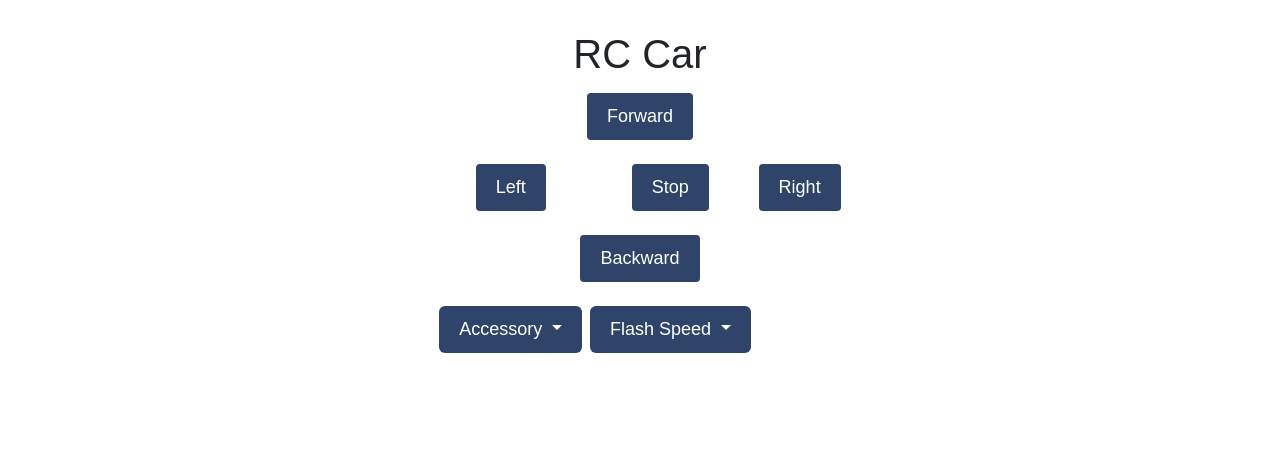
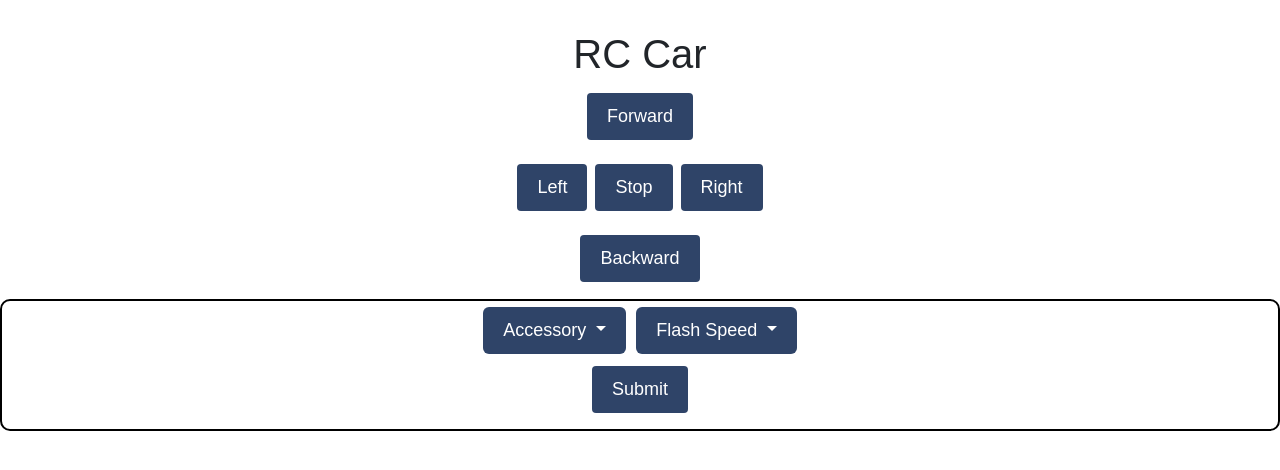
Before and after one commit to KColagiovanni/RC_Car_v1, a Flask app: page / in a window 1280 px wide. Shown: the top 470 px of the page. Run offline with Flask 3, Linux system fonts and the light colour scheme.

Commit message:
Still working on lights functionality.

```diff
--- a/app.py
+++ b/app.py
@@ -43,26 +43,38 @@ def stop():
     mv.stop()
     return render_template('index.html')
 
-
-@app.route('/sequentialFlashing')
-def sequential_flashing():
+@app.route('/lights', methods=['POST', 'GET'])
+def lights():
+    if request.method == 'POST':
+        print('method is POST')
+        print(request.form['flexRadioDefault'])
+    data = request.get_json()
+    print(f'data is: {data["value"]}')
     mv = Movement()
     mv.sequential_flashing(.25)
     return render_template('index.html')
 
-@app.route('/policeLights', methods=['POST'])
-def police_lights():
-    data = request.get_json()
-    print(f'data is: {data["value"]}')
-    mv = Movement()
-    mv.police_lights(.25)
-    return render_template('index.html')
-
-@app.route('/pairedFlashing')
-def paired_flashing():
-    mv = Movement()
-    mv.paired_flashing(.25)
-    return render_template('index.html')
+# @app.route('/sequentialFlashing', methods=['POST', 'GET'])
+# def sequential_flashing():
+#     data = request.get_json()
+#     print(f'data is: {data["value"]}')
+#     mv = Movement()
+#     mv.sequential_flashing(.25)
+#     return render_template('index.html')
+#
+# @app.route('/policeLights', methods=['POST', 'GET'])
+# def police_lights():
+#     data = request.get_json()
+#     print(f'data is: {data["value"]}')
+#     mv = Movement()
+#     mv.police_lights(.25)
+#     return render_template('index.html')
+#
+# @app.route('/pairedFlashing')
+# def paired_flashing():
+#     mv = Movement()
+#     mv.paired_flashing(.25)
+#     return render_template('index.html')
 
 # @app.route('/flashingLights')
 # def flashingLights():
--- a/static/css/main.css
+++ b/static/css/main.css
@@ -0,0 +1,4 @@
+form {
+    border: 2px solid black;
+    border-radius: 10px;
+}
--- a/static/js/main.js
+++ b/static/js/main.js
@@ -34,25 +34,56 @@ function stop(){
 //        .then(data => console.log(data))
 //}
 
-function sequentialFlashing(){
-    var slow = document.getElementById("slowFlashSpeed");
-    var intermediate = document.getElementById("intermediateFlashSpeed");
-    var fast = document.getElementById("fastFlashSpeed");
-    var flashSpeed;
+function flashingLights(){
+//    var sequentialLights = document.getElementById("sequentialFlashingLights")
+//    var flashingPoliceLights = document.getElementById("flashingPoliceLights")
+//    var pairedFlashingLights = document.getElementById("pairedFlashingLights")
+//
+//    var slow = document.getElementById("slowFlashSpeed");
+//    var intermediate = document.getElementById("intermediateFlashSpeed");
+//    var fast = document.getElementById("fastFlashSpeed");
+//    var flashSpeed;
+//
+//    if (slow.checked == true){
+//        flashSpeed = 0.5
+//    } else if (intermediate.checked == true){
+//        flashSpeed = 0.25
+//    } else {
+//        flashSpeed = 0.1
+//    }
+//
+//    if (sequentialLights.checked == true){
+//        sequentialFlashing(flashingSpeed)
+//    } else if (flashingPoliceLights == true){
+//        policeLights(flashingSpeed)
+//    } else {
+//        pairedFlashing(flashingSpeed)
+//    }
+    fetch('/lights')
+        .then(response => response.json)
+        .then(data => console.log(data))
 
-    if (slow.checked == true){
-        flashSpeed = 0.5
-    } else if (intermediate.checked == true){
-        flashSpeed = 0.25
-    } else {
-        flashSpeed = 0.1
-    }
-    response = {'data': flashingSpeed}
+}
+
+function sequentialFlashing(flashSpeed){
+//    var slow = document.getElementById("slowFlashSpeed");
+//    var intermediate = document.getElementById("intermediateFlashSpeed");
+//    var fast = document.getElementById("fastFlashSpeed");
+//    var flashSpeed;
+
+//    if (slow.checked == true){
+//        flashSpeed = 0.5
+//    } else if (intermediate.checked == true){
+//        flashSpeed = 0.25
+//    } else {
+//        flashSpeed = 0.1
+//    }
+//    response = {'data': flashSpeed}
     fetch('/sequentialFlashing')
         .then(response => response.json)
         .then(data => console.log(data))
 
-    console.log("Sequential Flashing Lights")
+    console.log("Sequential Flashing Lights" + flashSpeed)
 }
 
 function policeLights(){
--- a/templates/index.html
+++ b/templates/index.html
@@ -4,6 +4,7 @@
     <title>RC Car</title>
     <meta name="viewport" content="width=device-width, initial-scale=1">
     <link href="https://cdn.jsdelivr.net/npm/bootstrap@5.3.3/dist/css/bootstrap.min.css" rel="stylesheet" integrity="sha384-QWTKZyjpPEjISv5WaRU9OFeRpok6YctnYmDr5pNlyT2bRjXh0JMhjY6hW+ALEwIH" crossorigin="anonymous">
+    <link rel="stylesheet" href="{{ url_for('static', filename='css/main.css') }}">
     <style>
       body { font-family: Arial; text-align: center; margin:0px auto; padding-top: 30px;}
       table { margin-left: auto; margin-right: auto; }
@@ -64,21 +65,45 @@
         </td>
       </tr>
 
-      <tr>
-        <td align="center">
+<!--      <tr>-->
+<!--        <td align="center">-->
+<!--          <div class="dropdown">-->
+<!--            <button onclick="" class="button btn btn-primary dropdown-toggle" type="button" data-bs-toggle="dropdown" aria-expanded="false">-->
+<!--              Accessory-->
+<!--            </button>-->
+<!--            <ul class="dropdown-menu">-->
+<!--              <li><a class="dropdown-item" onclick="sequentialFlashing()">Sequential Flashing</a></li>-->
+<!--              <li><a class="dropdown-item" onclick="policeLights()">Police Lights</a></li>-->
+<!--              <li><a class="dropdown-item" onclick="pairedFlashing()">Paired Flashing</a></li>-->
+<!--            </ul>-->
+<!--          </div>-->
+<!--        </td>-->
+<!--        <td align="center">-->
+<!--          <div class="dropdown">-->
+<!--            <button onclick="" class="button btn btn-primary dropdown-toggle" type="button" data-bs-toggle="dropdown" aria-expanded="false">-->
+<!--              Flash Speed-->
+<!--            </button>-->
+<!--            <ul class="dropdown-menu">-->
+<!--              <li><input class="form-check-input" type="radio" name="flexRadioDefault" id="slowFlashSpeed">Slow</input></li>-->
+<!--              <li><input class="form-check-input" type="radio" name="flexRadioDefault" id="intermediateFlashSpeed" checked>Intermediate</input></li>-->
+<!--              <li><input class="form-check-input" type="radio" name="flexRadioDefault" id="fastFlashSpeed">Fast</input></li>-->
+<!--            </ul>-->
+<!--          </div>-->
+<!--        </td>-->
+<!--      </tr>-->
+
+    </table>
+
+    <form action="/lights" method="POST">
       <div class="dropdown">
         <button onclick="" class="button btn btn-primary dropdown-toggle" type="button" data-bs-toggle="dropdown" aria-expanded="false">
           Accessory
         </button>
         <ul class="dropdown-menu">
-              <li><a class="dropdown-item" onclick="sequentialFlashing()">Sequential Flashing</a></li>
-              <li><a class="dropdown-item" onclick="policeLights()">Police Lights</a></li>
-              <li><a class="dropdown-item" onclick="pairedFlashing()">Paired Flashing</a></li>
+          <li><a class="dropdown-item" id="sequentialFlashingLights">Sequential Flashing</a></li>
+          <li><a class="dropdown-item" id="flashingPoliceLights">Police Lights</a></li>
+          <li><a class="dropdown-item" id="pairedFlashingLights">Paired Flashing</a></li>
         </ul>
-          </div>
-        </td>
-        <td align="center">
-          <div class="dropdown">
         <button onclick="" class="button btn btn-primary dropdown-toggle" type="button" data-bs-toggle="dropdown" aria-expanded="false">
           Flash Speed
         </button>
@@ -88,27 +113,13 @@
           <li><input class="form-check-input" type="radio" name="flexRadioDefault" id="fastFlashSpeed">Fast</input></li>
         </ul>
       </div>
-<!--          <div class="form-check">-->
-<!--            <input class="form-check-input" type="radio" name="flexRadioDefault" id="flexRadioDefault1">-->
-<!--            <label class="form-check-label" for="flexRadioDefault1">Slow</label>-->
-<!--          </div>-->
-<!--          <div class="form-check">-->
-<!--            <input class="form-check-input" type="radio" name="flexRadioDefault" id="flexRadioDefault2" checked>-->
-<!--            <label class="form-check-label" for="flexRadioDefault2">Intermediate</label>-->
-<!--          </div>-->
-<!--          <div class="form-check">-->
-<!--            <input class="form-check-input" type="radio" name="flexRadioDefault" id="flexRadioDefault3" checked>-->
-<!--            <label class="form-check-label" for="flexRadioDefault2">Fast</label>-->
-<!--          </div>-->
-        </td>
-<!--        <td>-->
-<!--          <button class="button" onclick="toggleLights();">Flashing Lights</button>-->
-<!--            <input class="form-check-input" type="checkbox" role="switch" id="ligihts" on>-->
-<!--            <label class="form-check-label" for="flexSwitchCheckDefault">Default switch checkbox input</label>-->
-<!--        </td>-->
-      </tr>
+<!--      <input type="radio" name="input1" placeholder="First Number">-->
+<!--      <input type="radio" name="input2" placeholder="Second Number">-->
+<!--      <input type="radio" name="input2" placeholder="Second Number">-->
 
-    </table>
+      <input class="button btn btn-primary btn-sm mb-3" type="submit" onclick="flashingLights()" value="Submit">
+    </form>
+
     <script src="{{ url_for('static', filename='js/main.js') }}"></script>
     <script src="https://cdn.jsdelivr.net/npm/bootstrap@5.3.3/dist/js/bootstrap.bundle.min.js" integrity="sha384-YvpcrYf0tY3lHB60NNkmXc5s9fDVZLESaAA55NDzOxhy9GkcIdslK1eN7N6jIeHz" crossorigin="anonymous"></script>
   </body>
```
Lines whose indentation alone changed are shown as unchanged.
